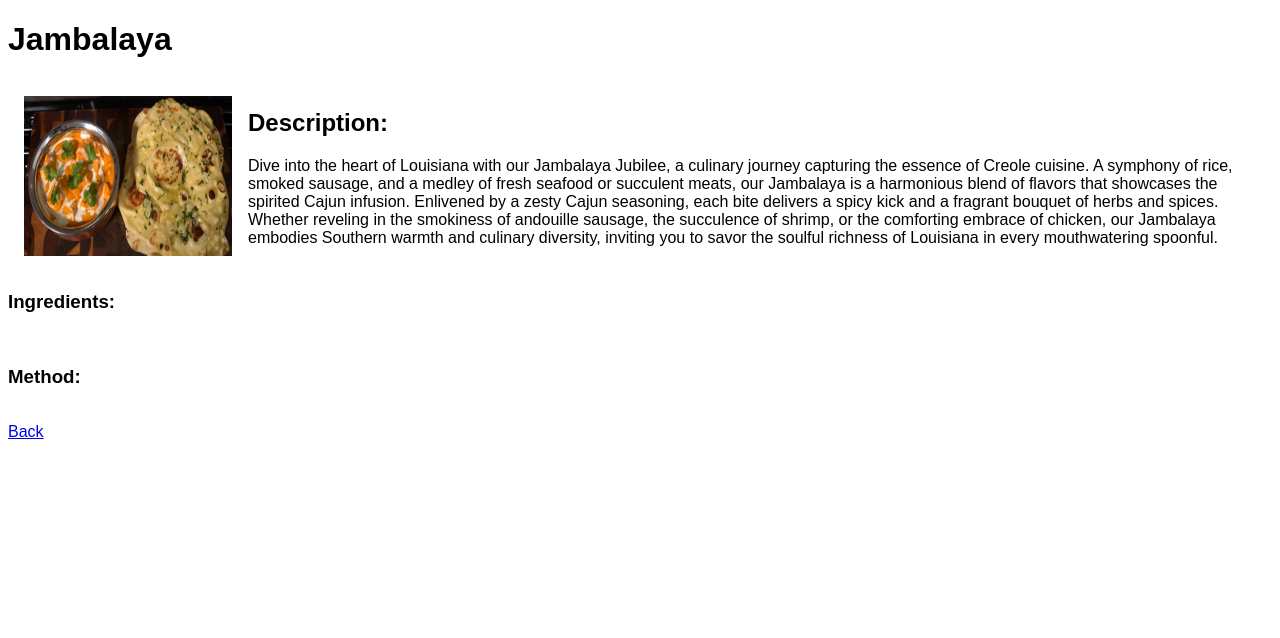
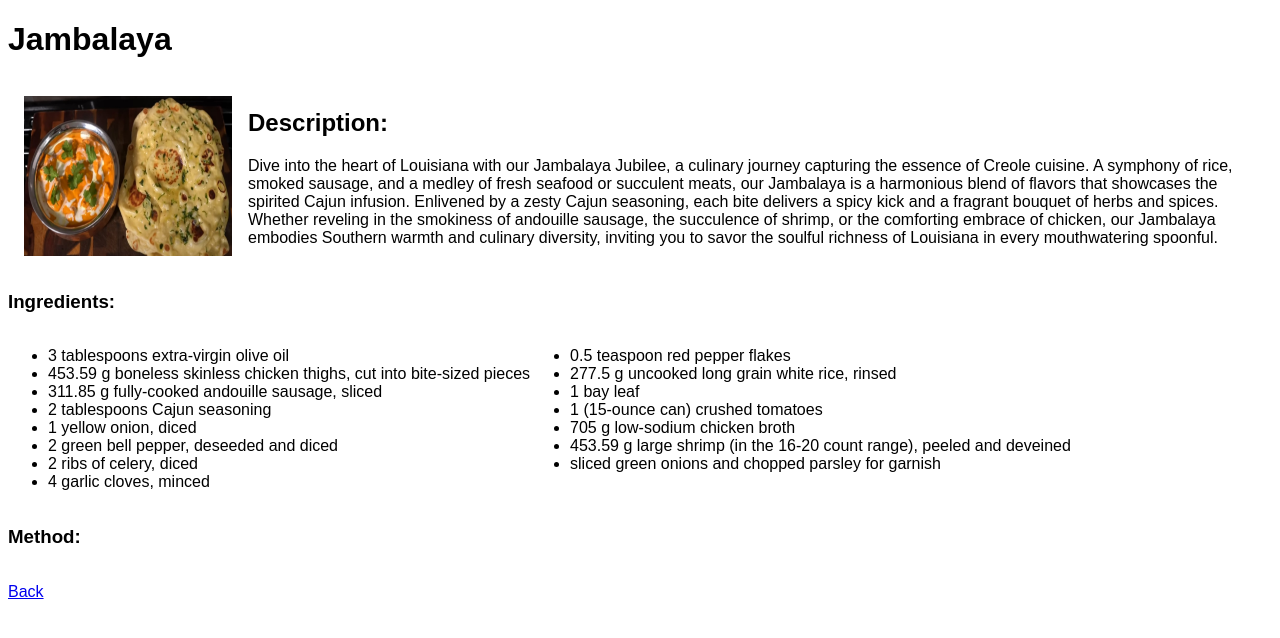
Before and after one commit to W1ngzy/odin-recipes, a plain HTML site: page recipes/jambelaya.html in a window 1280 px wide. Drawn offline with Linux system fonts and the light colour scheme.

Commit message:
changed a recipe

```diff
--- a/recipes/butter-chicken.html
+++ b/recipes/jambelaya.html
@@ -30,10 +30,33 @@
     <h3>Ingredients:</h3>
     <div class="ingredients">
       <div>
-        <ul></ul>
+        <ul>
+          <li>3 tablespoons extra-virgin olive oil</li>
+          <li>
+            453.59 g boneless skinless chicken thighs, cut into bite-sized
+            pieces
+          </li>
+          <li>311.85 g fully-cooked andouille sausage, sliced</li>
+          <li>2 tablespoons Cajun seasoning</li>
+          <li>1 yellow onion, diced</li>
+          <li>2 green bell pepper, deseeded and diced</li>
+          <li>2 ribs of celery, diced</li>
+          <li>4 garlic cloves, minced</li>
+        </ul>
       </div>
       <div>
-        <ul></ul>
+        <ul>
+          <li>0.5 teaspoon red pepper flakes</li>
+          <li>277.5 g uncooked long grain white rice, rinsed</li>
+          <li>1 bay leaf</li>
+          <li>1 (15-ounce can) crushed tomatoes</li>
+          <li>705 g low-sodium chicken broth</li>
+          <li>
+            453.59 g large shrimp (in the 16-20 count range), peeled and
+            deveined
+          </li>
+          <li>sliced green onions and chopped parsley for garnish</li>
+        </ul>
       </div>
     </div>
     <h3>Method:</h3>
```
